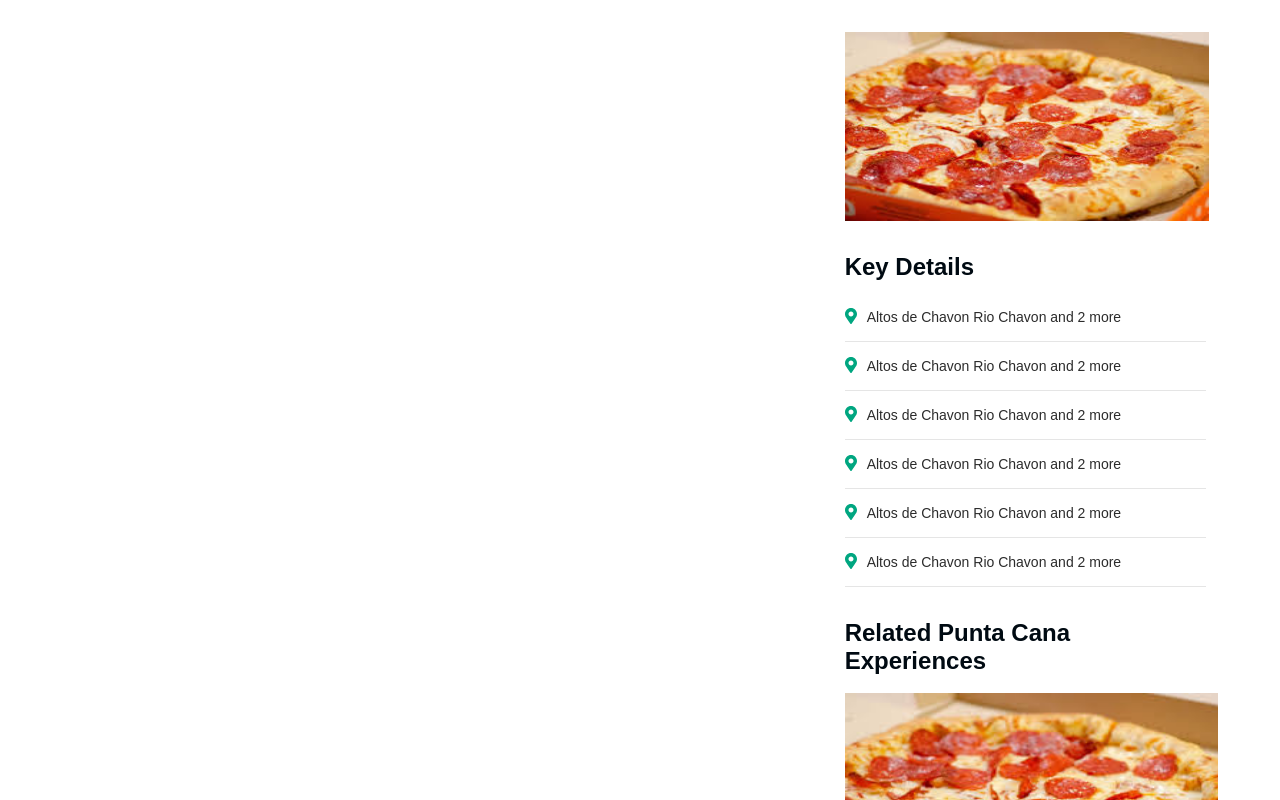
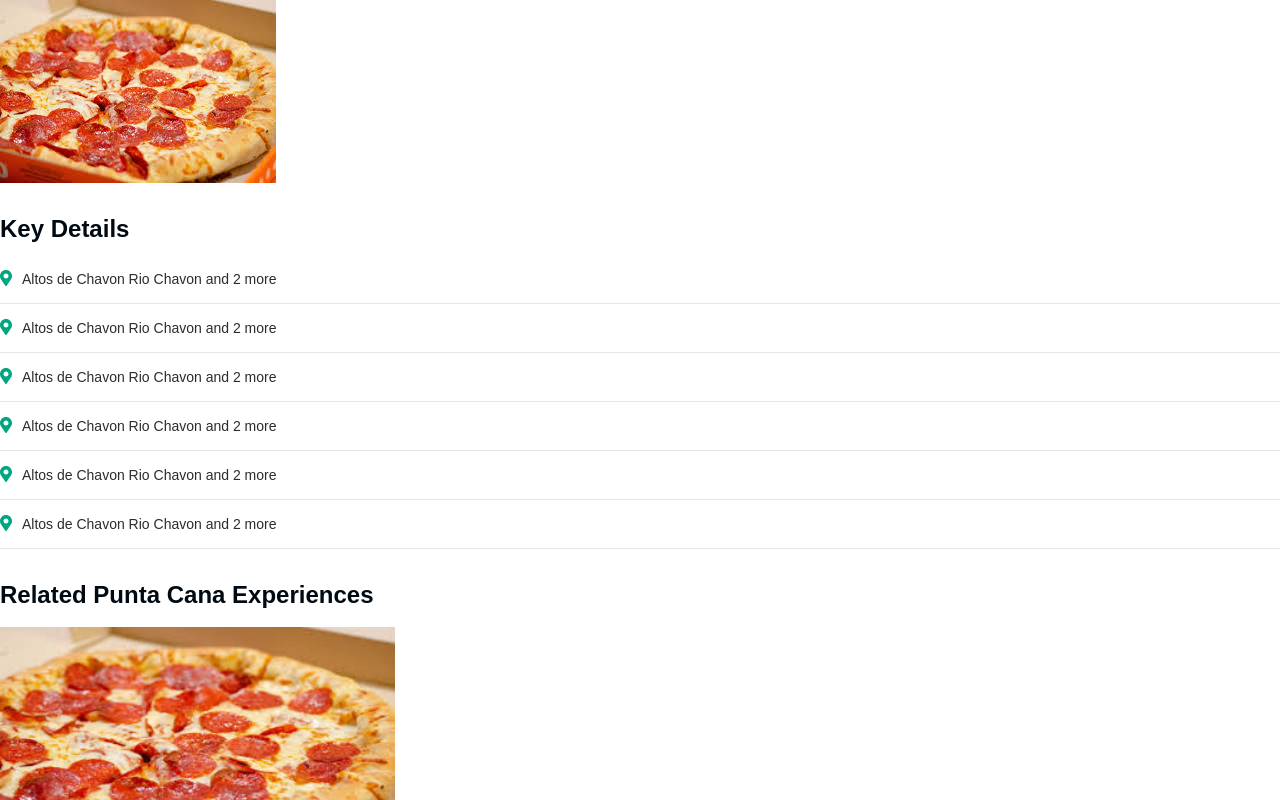
Before and after one commit to motunui/sidebar-service, a React app: page /1 in a window 1280 px wide. Shown: the top 800 px of the page. Built offline with nearby package versions, Linux system fonts and the light colour scheme.

Commit message:
Configure Server With HTML Index Render With Style

```diff
--- a/src/App.js
+++ b/src/App.js
@@ -33,23 +33,21 @@ library.add(
 class App extends Component {
   render() {
     return (
-      <div className={cls.app}>
-        <div className={cls.container}>
-          <div className={cls.attraction_detail}>
-            <div id="BODYCON">
-              <div className={cls.ui_columns}>
-                <div
-                  className={[cls.attraction_column, cls.ui_column].join(' ')}
-                />
-                <div className={[cls.sidebar_column, cls.ui_column].join(' ')}>
-                  <Route exact path="/:id" component={Sidebar} />
-                  <Sidebar />
-                </div>
-              </div>
-            </div>
-          </div>
-        </div>
-      </div>
+      // <div className={cls.app}>
+      // <div className={cls.container}>
+      //   <div className={cls.attraction_detail}>
+      //     <div id="BODYCON">
+      // <div className={cls.ui_columns}>
+      //   <div className={[cls.attraction_column, cls.ui_column].join(' ')} />
+      // <div className={[cls.sidebar_column, cls.ui_column].join(' ')}>
+      // <Route exact path="/:id" component={Sidebar} />
+      <Sidebar />
+      // </div>
+      // </div>
+      //     </div>
+      //   </div>
+      // </div>
+      // </div>
     );
   }
 }
--- a/src/components/Details/Details.css
+++ b/src/components/Details/Details.css
@@ -13,7 +13,7 @@
   cursor: pointer;
 }
 
-img {
+.map_static > img {
   vertical-align: text-top;
   border: 0;
   width: 364px;
--- a/src/index.html
+++ b/src/index.html
@@ -7,6 +7,6 @@
     <title>Event Description</title>
   </head>
   <body>
-    <div id="root"></div>
+    <div id="Sidebar"></div>
   </body>
 </html>
--- a/src/index.js
+++ b/src/index.js
@@ -11,4 +11,4 @@ const app = (
   </BrowserRouter>
 );
 
-ReactDOM.render(app, document.getElementById('root'));
+ReactDOM.render(app, document.getElementById('Sidebar'));
```
Also changed, not shown: 1 other file (tests, documents, lock files or other folders).
